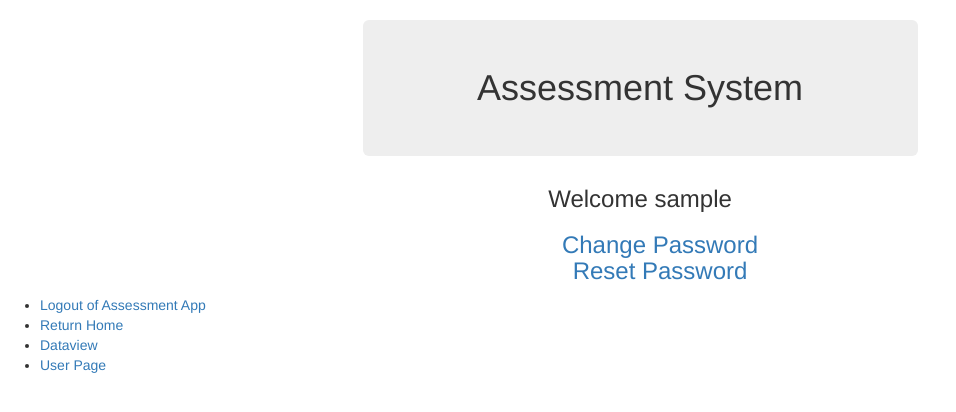
After one commit to jharrison12/AssessmentSystem, a Django app: page /user/ in a window 1280 px wide. The commit adds this page. Shown: the top 412 px of the page, without its empty margins (0-956 px from the left). Run offline with Django 3.2, Linux system fonts and the light colour scheme; the visitor is signed in with stand-in values (Sample User, id 1); some libraries are stand-ins or nearby versions.

Commit message:
Add simple user page

```diff
--- a/assessmenttool/urls.py
+++ b/assessmenttool/urls.py
@@ -1,5 +1,5 @@
 from django.conf.urls import include, url
-#from rubricapp import views
+from rubricapp import views
 from django.contrib.auth import views as auth_views
 from rubricapp.forms import PwordChangeForm
 from dataview import urls
@@ -12,6 +12,7 @@ urlpatterns = [
     # Examples:
 	 url(r'^assessment/', include('rubricapp.urls',namespace="rubricapp")),
 	 url(r'^data/', include('dataview.urls',namespace="dataview")),
+	 url(r'^user/', views.user_page, name='userpage'),
     # Uncomment the admin/doc line below to enable admin documentation:
     # url(r'^admin/doc/', include('django.contrib.admindocs.urls')),
     # Uncomment the next line to enable the admin:
--- a/dataview/templates/dataview/base.html
+++ b/dataview/templates/dataview/base.html
@@ -25,6 +25,7 @@
 		<ul>
 			<li><a href="{% url 'dataview:home' %}">Return to data home</a></li>
 			<li><a href="{% url 'logout' %}?next=/login">Logout of Assessment App</a></li>
+			<li><a href="{% url 'userpage' %}">User Page</a></li>
 		</ul>
 	</footer>
 </html>
--- a/rubricapp/templates/rubricapp/base.html
+++ b/rubricapp/templates/rubricapp/base.html
@@ -25,6 +25,7 @@
 		<li><a href="{% url 'logout' %}?next=/login">Logout of Assessment App</a></li>
 		<li><a href="{% url 'rubricapp:home' %}">Return Home</a></li>
 		<li><a href="{% url 'dataview:home' %}">Dataview</a></li>
+		<li><a href="{% url 'userpage' %}">User Page</a></li>
 		</ul>
 	</body>
 
--- /dev/null
+++ b/rubricapp/templates/rubricapp/userpage.html
@@ -0,0 +1,11 @@
+{% extends 'rubricapp/base.html' %}
+
+
+		{% block headerid%}user{% endblock %}{% block header_text %}Welcome {{ user }}{% endblock %}
+
+		{% block form %}
+		<ul style="list-style: none;">
+			<li><a href={% url 'password_change' %}>Change Password</a></li>
+			<li><a href={% url 'password_reset' %}>Reset Password</a></li>
+		</ul>
+		{% endblock %}
--- a/rubricapp/views.py
+++ b/rubricapp/views.py
@@ -95,6 +95,8 @@ def rubric_page(request, edclass, studentname,semester):
 			#with having the RowFormSet to post an error message.
 			errorrow = "You must choose a value for all rows!"
 			RowsForCompletedRubric = RowFormSet(queryset=Row.objects.filter(rubric=rubricforclass))
+			#Zipping the two lists allows you to iterate both the RowFormSet and the rows once
+			#and not show n^2 rows or form set
 			zippedformandrows = zip(RowFormSetWeb, rows)
 			return render(request, 'rubricapp/rubricnotcompleted.html', {'studentlnumber': student.lnumber,
 															'studentname': student.lastname + ", " + student.firstname,
@@ -157,3 +159,6 @@ def rubric_page(request, edclass, studentname,semester):
 													'rubricForClass': oldrubricname.title(),
 													'semester': semester,
 													'error': error})
+@login_required
+def user_page(request):
+	return render(request, 'rubricapp/userpage.html', {'user': request.user,})
```
Also changed, not shown: rubricapp/tests/test_views.py (+32 -1 lines).
